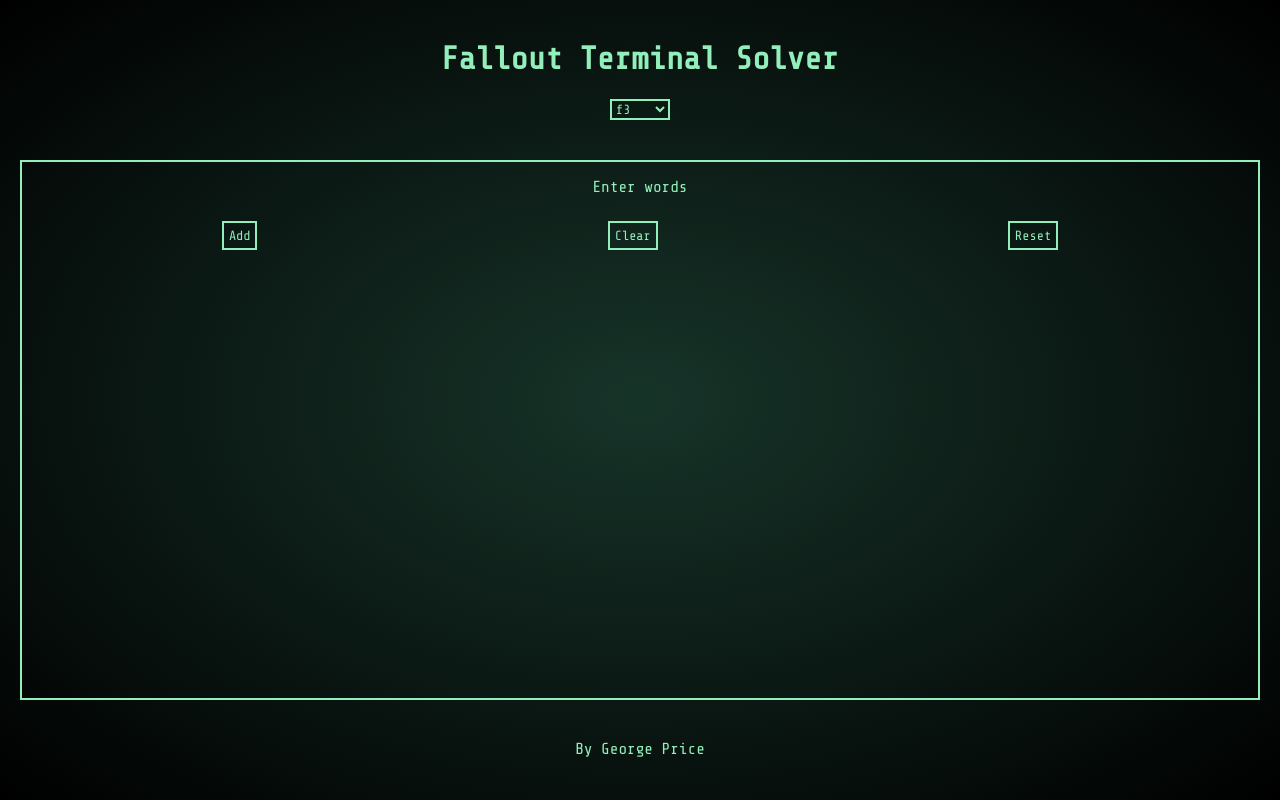
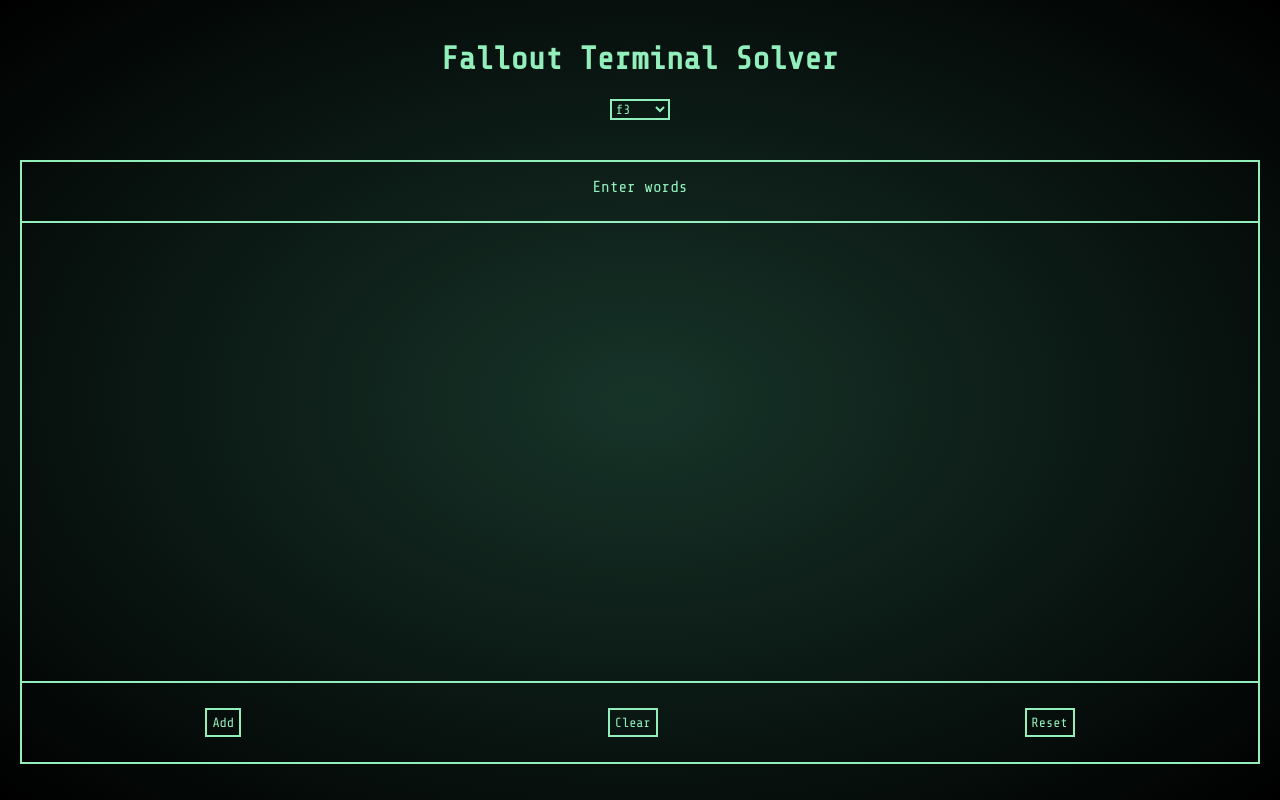
Before and after one commit to georgeprice/fts, a React (Vite) app: page / in a window 1280 px wide. Built offline with nearby package versions, Linux system fonts and the light colour scheme.

Commit message:
separate section for controls

```diff
--- a/src/components/entries/controls/index.js
+++ b/src/components/entries/controls/index.js
@@ -1,6 +1,6 @@
 const Controls = ({ onAdd, onClear, onReset }) => {
   return (
-    <div className="entry">
+    <div className="entry controls">
       <button type="button" className="add" onClick={onAdd}>
         Add
       </button>
--- a/src/components/entries/index.js
+++ b/src/components/entries/index.js
@@ -71,6 +71,7 @@
   return (
     <section>
       <Tutorial entries={entries} solutions={solutions} />
+      <div className="entries">
         {entries.map(({ word, matches }, i) => (
           <Entry
             key={i}
@@ -87,6 +88,7 @@
             }
           />
         ))}
+      </div>
       <Controls
         onAdd={() => setEntries(entries.concat({ word: "", matches: -1 }))}
         onClear={() => setEntries([])}
--- a/src/components/entries/tutorial/index.js
+++ b/src/components/entries/tutorial/index.js
@@ -21,7 +21,7 @@
   if (tutorial === null) {
     return tutorial;
   }
-  return <p>{tutorial}</p>;
+  return <p className={"tutorial"}>{tutorial}</p>;
 };
 
 export default Tutorial;
--- a/src/style.css
+++ b/src/style.css
@@ -7,6 +7,8 @@
 
   display: flex;
   flex-flow: column nowrap;
+
+  overflow: hidden;
 }
 
 *,
@@ -31,6 +33,8 @@
   display: flex;
   flex-grow: 1;
   flex-flow: column nowrap;
+  width: 100%;
+  height: 100%;
 }
 
 main > * {
@@ -99,14 +103,36 @@
 }
 
 section {
-  flex-grow: 1;
+  flex-basis: calc(85% - 60px);
+  height: calc(85% - 80px);
+
+  display: flex;
+  flex-flow: column nowrap;
+  align-items: stretch;
 }
 
 .entry {
   display: flex;
   flex-flow: row nowrap;
   justify-content: space-around;
-  margin: 2%;
+
+  margin-top: 10px;
+}
+
+.entries {
+  flex-grow: 1;
+  display: flex;
+  flex-flow: column wrap;
+  justify-content: flex-start;
+
+  height: 80vh;
+}
+
+@media (orientation: portrait) {
+  .entries {
+    flex-flow: column nowrap;
+    overflow: scroll;
+  }
 }
 
 .word {
@@ -139,6 +165,17 @@
 aside {
   flex-basis: 30%;
   text-align: center;
+}
+
+.tutorial {
+  border-bottom: 2px solid;
+  padding-bottom: 2%;
+}
+
+.controls {
+  border-top: 2px solid;
+  padding-top: 2%;
+  margin: 2% 0;
 }
 
 /* THEMES */
```
Also changed, not shown: 1 other file (tests, documents, lock files or other folders). Lines whose indentation alone changed are shown as unchanged.
